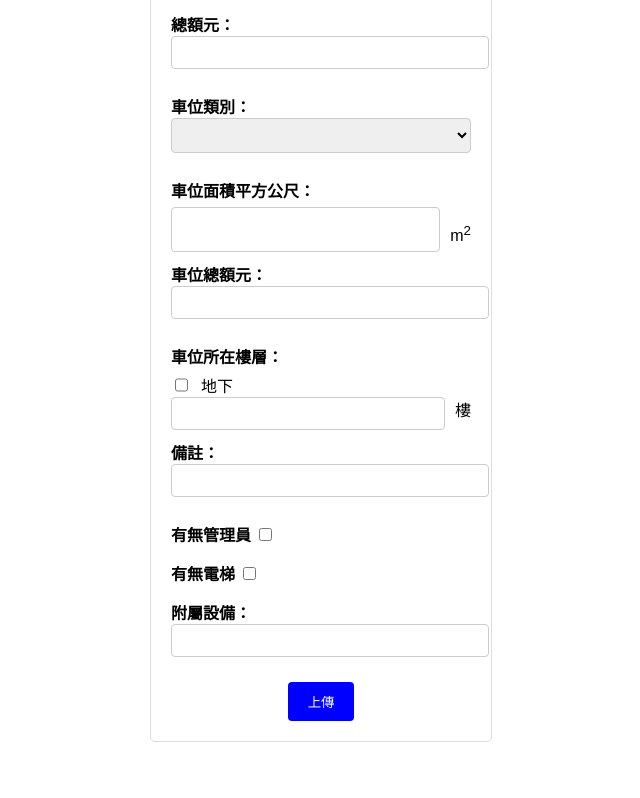
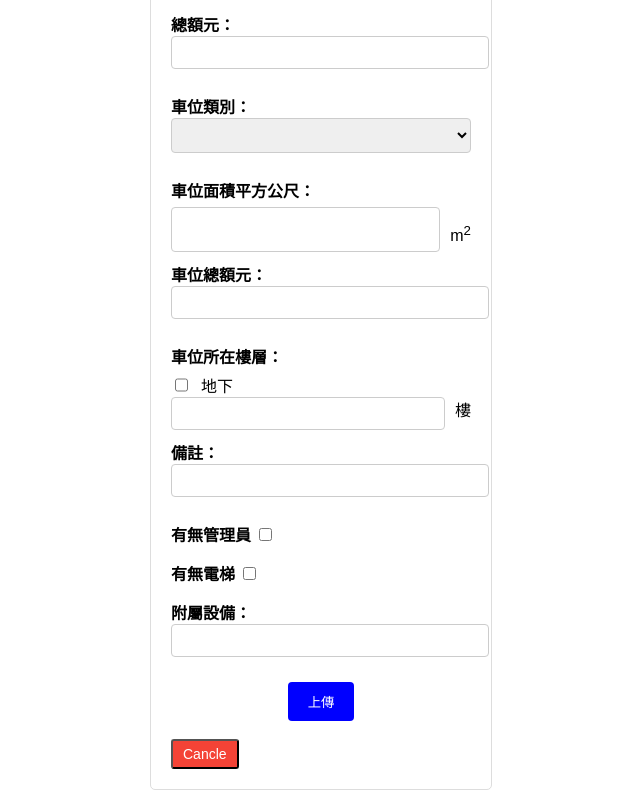
Before and after one commit to chao-hsiao/-, a plain HTML site: page webserver/add_data.html in a window 1280 px wide. Shown: the part 1750-2548 px from the top of the page, without its empty margins (319-959 px from the left). Before the commit the page ends 2500 px from the top, so only its background shows below. Drawn offline with nearby package versions, Linux system fonts and the light colour scheme.

Commit message:
Update add_data.html

```diff
--- a/webserver/add_data.html
+++ b/webserver/add_data.html
@@ -202,6 +202,9 @@
                 <button type="upload" id="uploadBtn" >上傳</button>
             </div>
         </form>
+        <div><br>
+            <button type="button" class="button cancle-button" onclick="window.history.back();">Cancle</button>
+        </div>
     </div>
     <script src="https://ajax.googleapis.com/ajax/libs/jquery/1.11.1/jquery.min.js"></script>
     <script src="static/scripts_add.js"></script>
```
